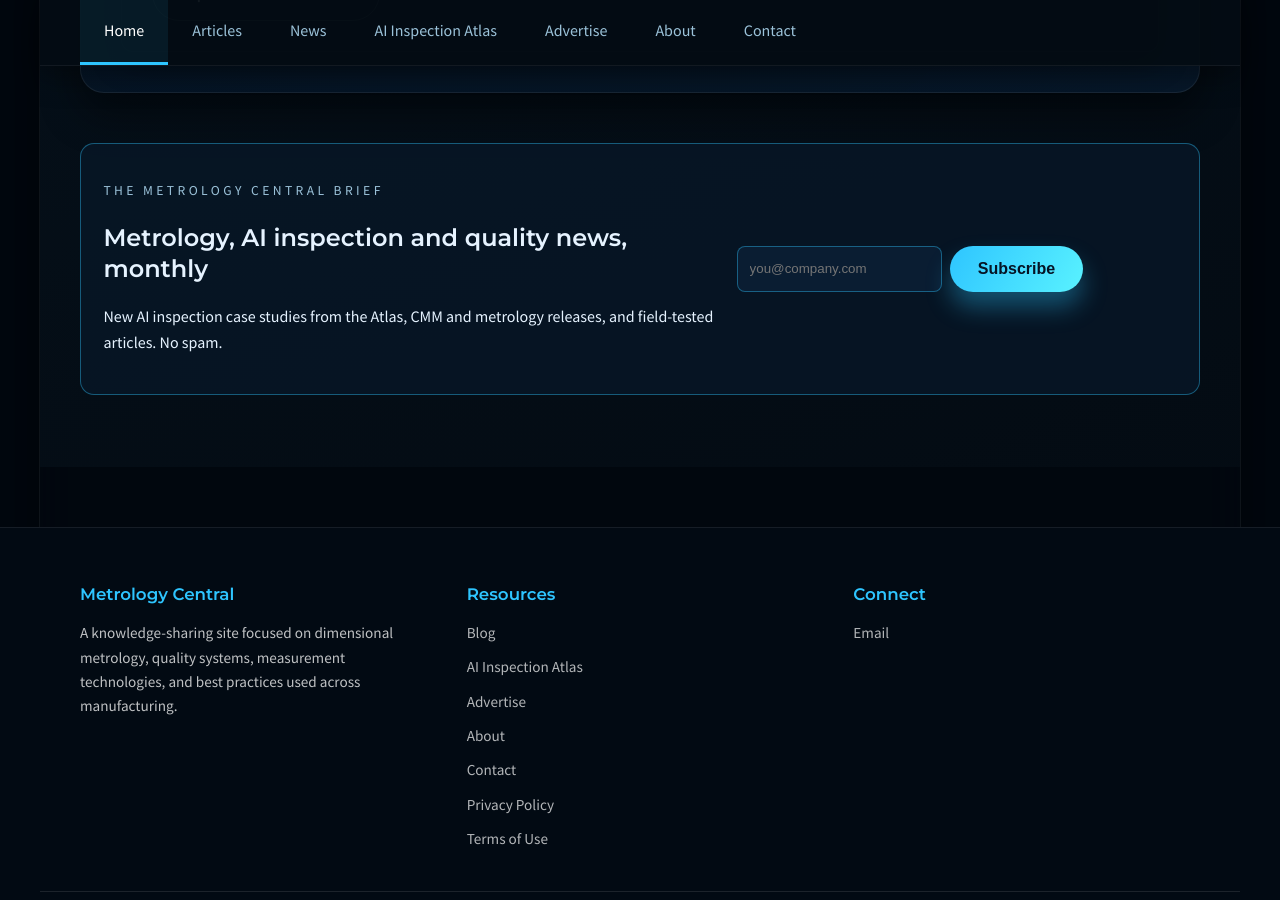
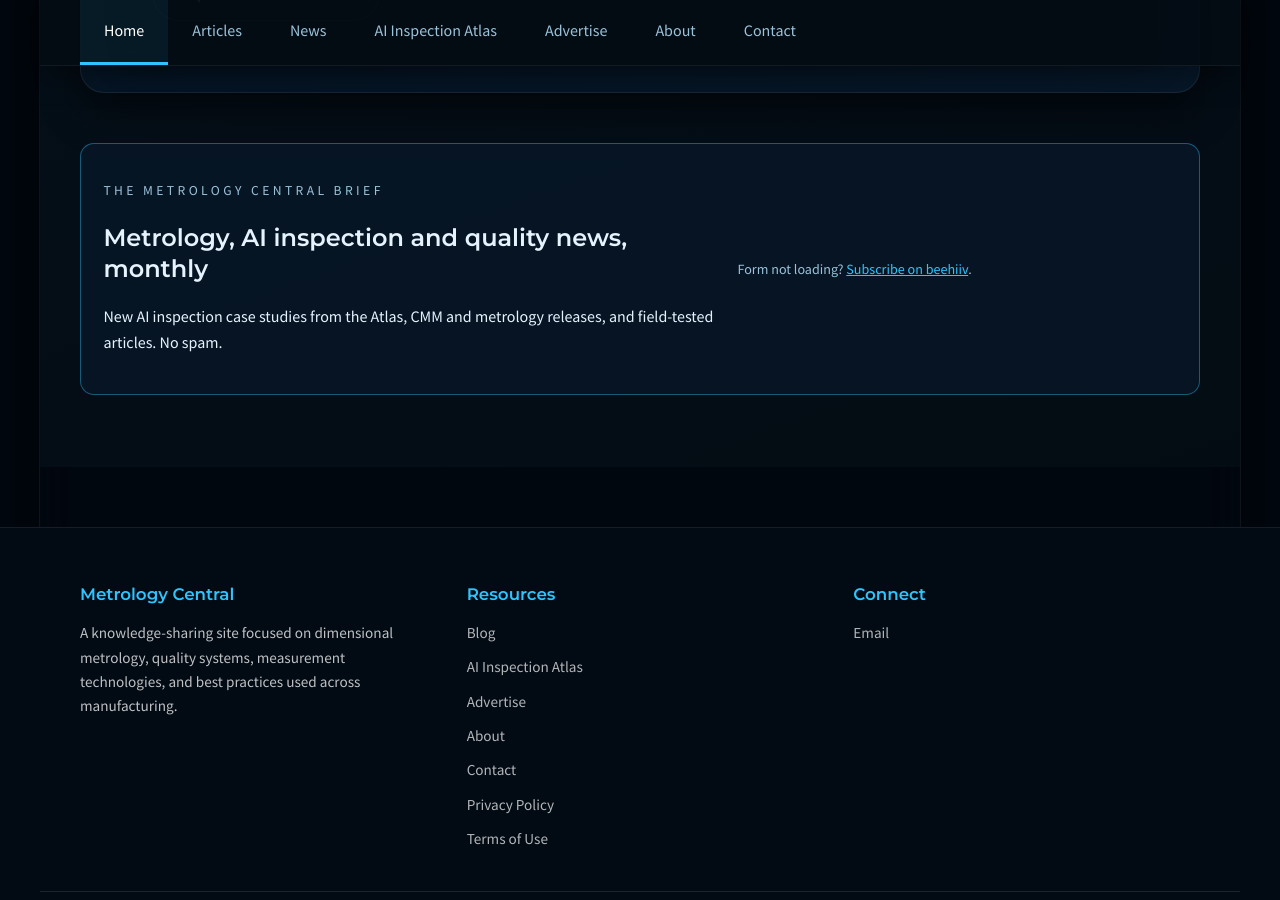
Before and after one commit to JohnForeman/MetrologyCentral, a Jekyll site: the page built from index.html, in a window 1280 px wide and 900 px high, scrolled down 3134 px. Built offline with Jekyll 4.4.1, drawn with Linux system fonts in a browser that asks for light colours; the list of posts is cut into pages by our own code.

Commit message:
Wire beehiiv newsletter embed + attribution script

```diff
--- a/_includes/newsletter.html
+++ b/_includes/newsletter.html
@@ -4,15 +4,8 @@
     <h2>Metrology, AI inspection and quality news, monthly</h2>
     <p>New AI inspection case studies from the Atlas, CMM and metrology releases, and field-tested articles. No spam.</p>
   </div>
-  {% if site.newsletter.form_action and site.newsletter.form_action != "" %}
-  <form class="mc-newsletter-form" action="{{ site.newsletter.form_action }}" method="post" target="_blank">
-    <input type="email" name="email" required placeholder="you@company.com" aria-label="Email">
-    <button class="btn btn-primary" type="submit">Subscribe</button>
-  </form>
-  {% else %}
-  <form class="mc-newsletter-form" onsubmit="event.preventDefault();this.innerHTML='<p>Thanks! Signup opens soon. (No email was stored.)</p>'">
-    <input type="email" required placeholder="you@company.com" aria-label="Email">
-    <button class="btn btn-primary" type="submit">Subscribe</button>
-  </form>
-  {% endif %}
+  <div class="mc-newsletter-form">
+    <script async src="https://subscribe-forms.beehiiv.com/v3/loader.js" data-beehiiv-form="fa522072-c518-451e-8da3-dd8e5def603a"></script>
+    <p class="atlas-muted">Form not loading? <a href="https://johns-newsletter-c0dcc2.beehiiv.com/subscribe" target="_blank" rel="noopener">Subscribe on beehiiv</a>.</p>
+  </div>
 </section>
--- a/_layouts/default.html
+++ b/_layouts/default.html
@@ -61,5 +61,6 @@
 
       {% include footer.html %}
     </div>
+    <script type="text/javascript" async src="https://subscribe-forms.beehiiv.com/attribution.js"></script>
   </body>
 </html>
```
